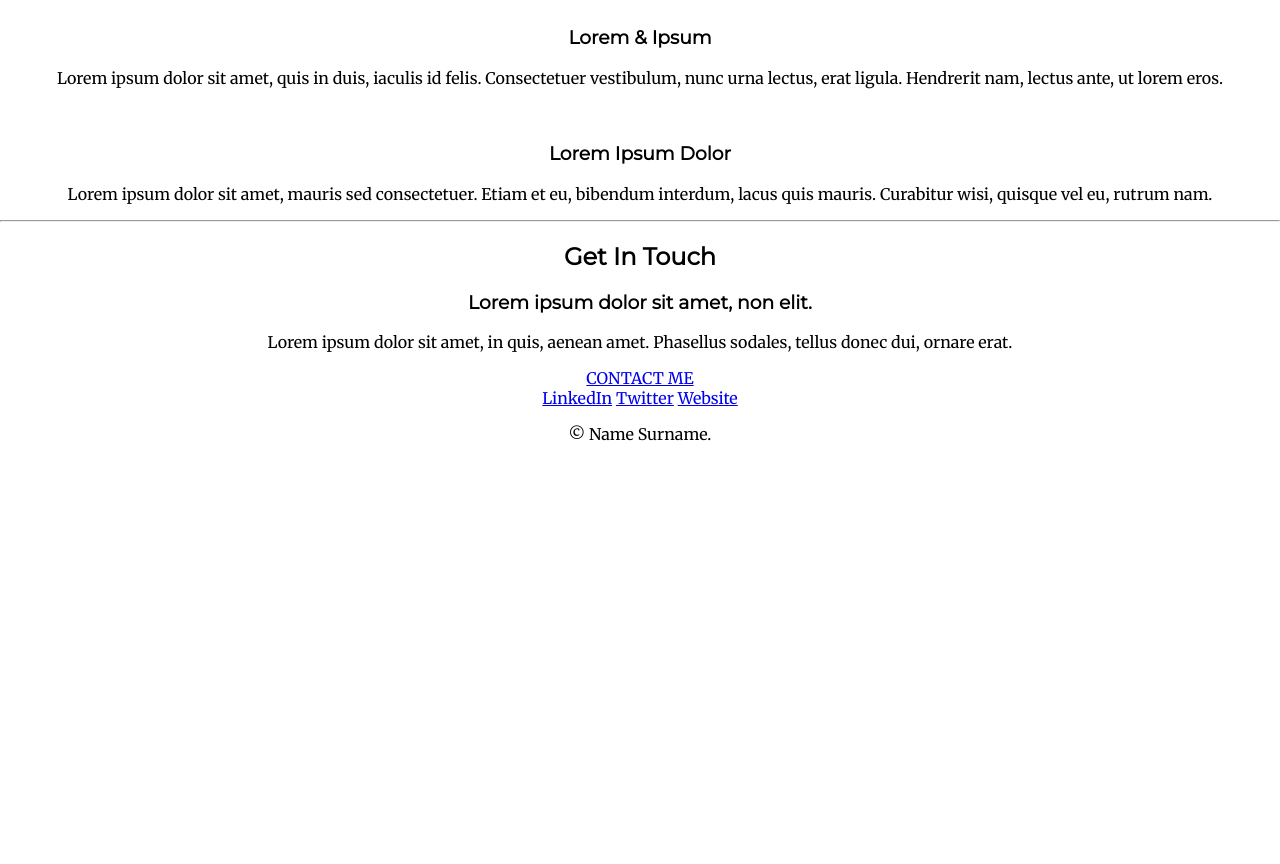
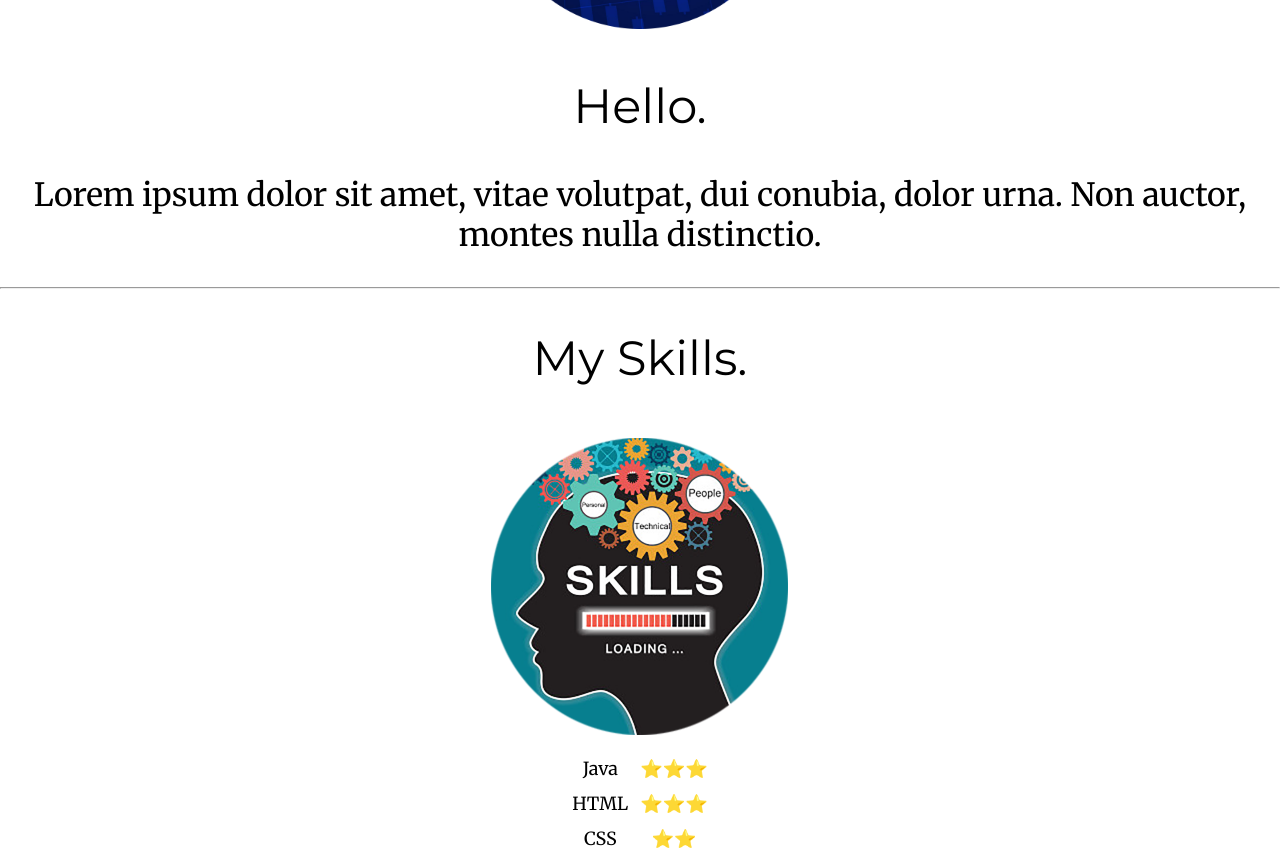
Before and after one commit to alexpisarenko/MySite, a plain HTML site: page index.html in a window 1280 px wide. Shown: the part 968-1832 px from the top of the page. Before the commit the page ends 1428 px from the top, so only its background shows below. Drawn offline with Linux system fonts and the light colour scheme.

Commit message:
added content & css sizing

```diff
--- a/css/styles.css
+++ b/css/styles.css
@@ -2,19 +2,35 @@ body {
     margin: 0;
     text-align: center;
     font-family: 'Merriweather', serif;
+    font-size: 2em;
 }
 
 h1 {
-    margin-top: 0;
+    margin: 50px auto 0 auto;
     font-family: 'Sacramento', cursive;
+    font-size: 4.5rem;
+    color: #66BFBF;
 }
 
 h2 {
     font-family: 'Montserrat', sans-serif;
+    font-weight: normal;
 }
 
 h3 {
     font-family: 'Montserrat', sans-serif;
+    color: #11999E
+}
+
+a {
+    color: #11999E;
+}
+
+.header-subtitle {
+    font-size: 2rem;
+    font-weight: 100;
+    margin-top: 0;
+    color: #66BFBF;
 }
 
 .topContainer {
@@ -24,16 +40,12 @@ h3 {
 
 }
 
-.middleContainer {
-    background-color: blue;
-    width: 200px;
-    height: 200px;
+.middle-container {
+
 }
 
-.bottomContainer {
-    background-color: yellow;
-    width: 200px;
-    height: 200px;
+.bottom-container {
+
 }
 
 .bottomCloud {
@@ -49,7 +61,28 @@ h3 {
 }
 
 .forex-image {
-    width: 200px;
-    height: 200px;
+    width: 300px;
+    height: 300px;
     padding-top: 10px;
 }
+
+.skills-image {
+    width: 300px;
+    height: 300px;
+    padding-top: 10px;
+}
+
+.contact-image {
+    width: 300px;
+
+    padding-top: 10px;
+}
+
+.skill-row {
+    text-align: center;
+}
+
+.skills-table {
+    display: inline;
+    font-size: 18px;
+}
--- a/index.html
+++ b/index.html
@@ -8,7 +8,7 @@
     <link rel="preconnect" href="https://fonts.googleapis.com" />
     <link rel="preconnect" href="https://fonts.gstatic.com" crossorigin />
     <link
-      href="https://fonts.googleapis.com/css2?family=Merriweather&family=Montserrat&family=Sacramento&display=swap"
+      href="https://fonts.googleapis.com/css2?family=Merriweather:wght@300;400;700&family=Montserrat:wght@300;400;700&family=Sacramento:wght@300;400;700&display=swap"
       rel="stylesheet"
     />
   </head>
@@ -16,7 +16,7 @@
     <div class="topContainer">
       <img class="topCloud" src="images/cloud.png" alt="cloud-img" />
       <h1>I'm Alex.</h1>
-      <p>Forex Trader</p>
+      <h2 class="header-subtitle">Forex Trader</h2>
       <img class="bottomCloud" src="images/cloud.png" alt="cloud-img" />
       <img src="images/mountain.png" alt="mountain-img" />
     </div>
@@ -38,16 +38,31 @@
       <div class="skills">
         <h2>My Skills.</h2>
         <div class="skill-row">
-          <img class="" src="" alt="" />
-          <h3>Lorem & Ipsum</h3>
-          <p>
-            Lorem ipsum dolor sit amet, quis in duis, iaculis id felis.
-            Consectetuer vestibulum, nunc urna lectus, erat ligula. Hendrerit
-            nam, lectus ante, ut lorem eros.
-          </p>
+          <img
+            class="skills-image"
+            src="images/pngwing.com.png"
+            alt="skills-image"
+          />
+          <div>
+            <table class="skills-table" cellspacing="10">
+              <tbody>
+                <tr>
+                  <td>Java</td>
+                  <td>⭐⭐⭐</td>
+                </tr>
+                <tr>
+                  <td>HTML</td>
+                  <td>⭐⭐⭐</td>
+                </tr>
+                <tr>
+                  <td>CSS</td>
+                  <td>⭐⭐</td>
+                </tr>
+              </tbody>
+            </table>
+          </div>
         </div>
         <div class="skill-row">
-          <img class="" src="" alt="" />
           <h3>Lorem Ipsum Dolor</h3>
           <p>
             Lorem ipsum dolor sit amet, mauris sed consectetuer. Etiam et eu,
@@ -59,20 +74,27 @@
       <hr />
       <div class="contact-me">
         <h2>Get In Touch</h2>
+        <img
+          class="contact-image"
+          src="images/contact-us-1908762_1280.png"
+          alt="contactme-image"
+        />
         <h3>Lorem ipsum dolor sit amet, non elit.</h3>
         <p>
           Lorem ipsum dolor sit amet, in quis, aenean amet. Phasellus sodales,
           tellus donec dui, ornare erat.
         </p>
-        <a class="btn" href="mailto:name@email.com">CONTACT ME</a>
+        <a class="btn" href="mailto:me@alexpisarenko.com">CONTACT ME</a>
       </div>
     </div>
 
     <div class="bottom-container">
       <a class="footer-link" href="https://www.linkedin.com/">LinkedIn</a>
-      <a class="footer-link" href="https://twitter.com/">Twitter</a>
-      <a class="footer-link" href="https://www.appbrewery.co/">Website</a>
-      <p>© Name Surname.</p>
+      <a class="footer-link" href="https://twitter.com/AlexFX28">Twitter</a>
+      <a class="footer-link" href="https://alexpisarenko.github.io/MySite"
+        >Website</a
+      >
+      <p>© Alex Pisarenko</p>
     </div>
   </body>
 </html>
```
Also changed, not shown: hobbies.html (added), images/contact-us-1908762_1280.png (added), images/pngwing.com.png (added).
